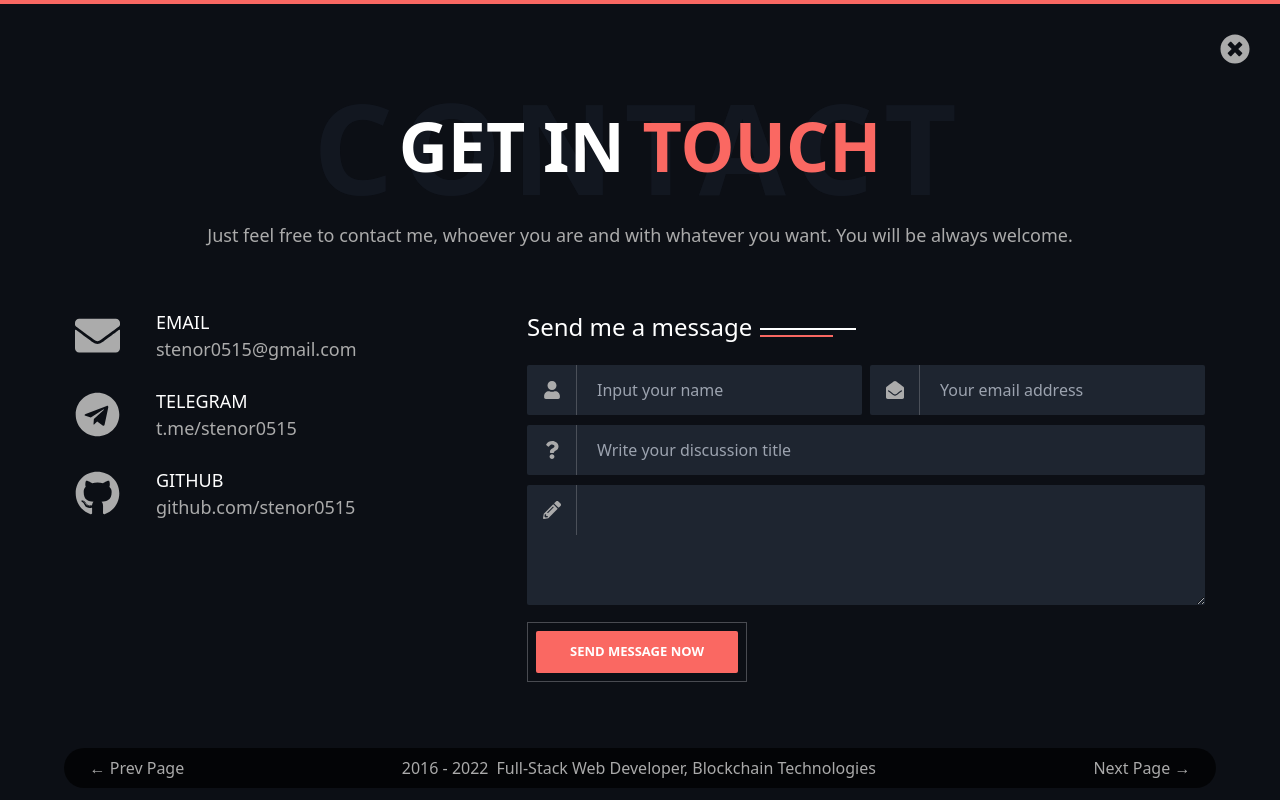
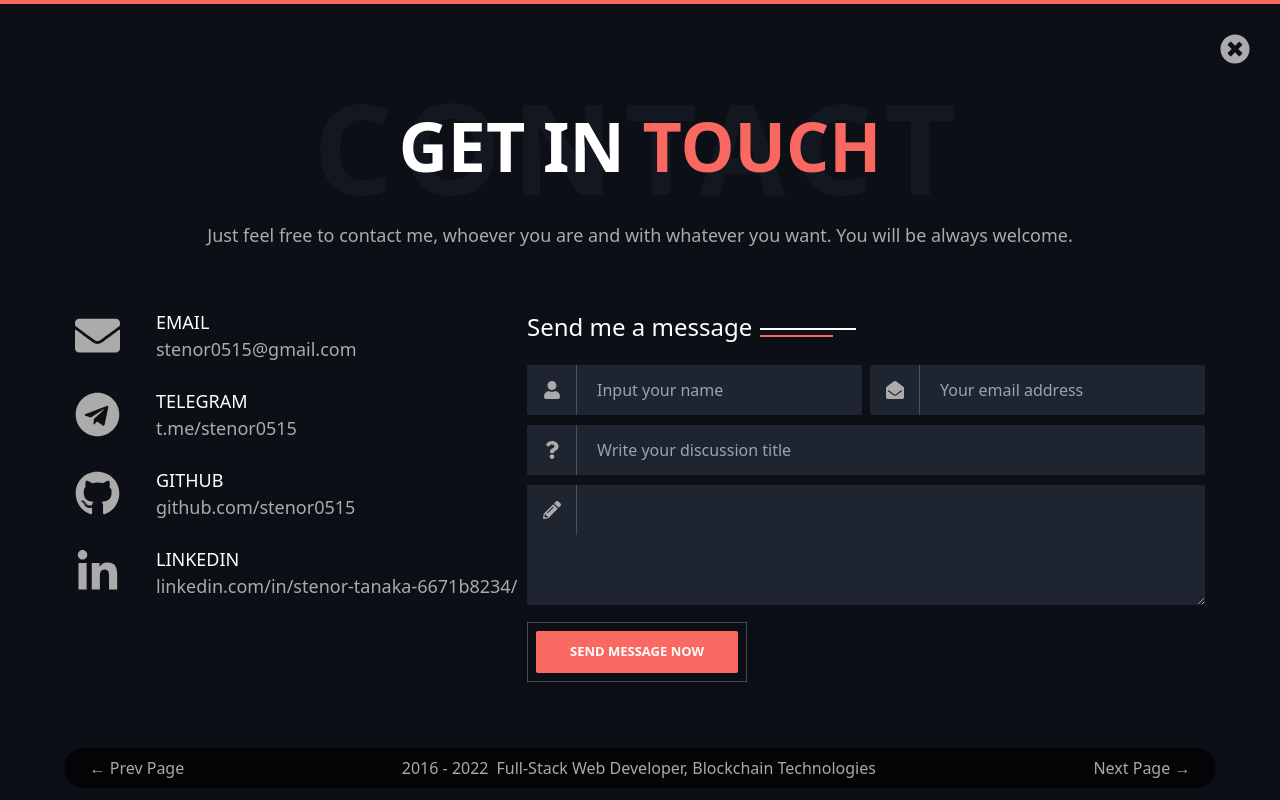
Before and after one commit to Stenor0515/next.js_my_website, a Next.js app: page /contact in a window 1280 px wide. Built offline with nearby package versions, Linux system fonts and the light colour scheme.

Commit message:
contact info modified

```diff
--- a/components/contact/contactBlock.tsx
+++ b/components/contact/contactBlock.tsx
@@ -1,4 +1,10 @@
-import { FaEnvelope, FaGithub, FaGithubAlt, FaTelegram } from 'react-icons/fa';
+import {
+  FaEnvelope,
+  FaGithub,
+  FaGithubAlt,
+  FaTelegram,
+  FaLinkedinIn,
+} from "react-icons/fa";
 
 const ContactBlock = ({ type, value }: propsType) => {
   console.log(new Date().getDate());
@@ -6,37 +12,24 @@ const ContactBlock = ({ type, value }: propsType) => {
     email: <FaEnvelope />,
     telegram: <FaTelegram />,
     github: <FaGithub />,
+    linkedin: <FaLinkedinIn />,
   };
-  var date = new Date();
   return (
-    <div className='contact-block mb-[25px] flex items-center gap-9'>
-      <div className='text-[45px]'>
-        {type === 'email' && FontIcons.email}
-        {type === 'telegram' && FontIcons.telegram}
-        {date.getFullYear() >= 2022 &&
-          date.getMonth() >= 3 &&
-          date.getDate() >= 22 &&
-          type === 'github' &&
-          FontIcons.github}
+    <div className="contact-block mb-[25px] flex items-center gap-9">
+      <div className="text-[45px]">
+        {type === "email" && FontIcons.email}
+        {type === "telegram" && FontIcons.telegram}
+        {type === "github" && FontIcons.github}
+        {type === "linkedin" && FontIcons.linkedin}
       </div>
 
       <div>
-        <h2 className='text-white text-[18px] uppercase'>
-          {type === 'github'
-            ? date.getFullYear() >= 2022 &&
-              date.getMonth() >= 3 &&
-              date.getDate() >= 22 &&
-              type
-            : type}
-        </h2>
-        <p>
-          {type === 'github'
-            ? date.getFullYear() >= 2022 &&
-              date.getMonth() >= 3 &&
-              date.getDate() >= 22 &&
-              value
-            : value}
-        </p>
+        <h2 className="text-white text-[18px] uppercase">{type}</h2>
+        {type === "email" ? (
+          <a href={`mailto:${value}`}>{value}</a>
+        ) : (
+          <a href={`https://${value}`}>{value}</a>
+        )}
       </div>
     </div>
   );
--- a/config.js
+++ b/config.js
@@ -1,7 +1,7 @@
 const config = {
-  NEXT_PUBLIC_SERVICE_ID: 'SMART_DEV_SERVICE',
-  NEXT_PUBLIC_TEMPLATE_ID: 'SMART_DEV_TEMPLATE_ID',
-  NEXT_PUBLIC_EMAILJS_USER_ID: 'SMART_K02',
+  NEXT_PUBLIC_SERVICE_ID: 'STENOR_TANAKA_SERVICE',
+  NEXT_PUBLIC_TEMPLATE_ID: 'STENOR_TANAKA_TEMPLATE_ID',
+  NEXT_PUBLIC_EMAILJS_USER_ID: 'STENOR0515',
 };
 
 export default config;
--- a/pages/contact/index.tsx
+++ b/pages/contact/index.tsx
@@ -34,7 +34,7 @@ const Contact = () => {
     const templateParams = {
       from_name: name,
       from_email: email,
-      to_name: 'James Jin',
+      to_name: 'Stenor Tanaka',
       message: totalMessage,
     };
     emailjs
--- a/resources/json/contact.json
+++ b/resources/json/contact.json
@@ -19,6 +19,10 @@
     {
       "type": "github",
       "value": "github.com/stenor0515"
+    },
+    {
+      "type": "linkedin",
+      "value": "linkedin.com/in/stenor-tanaka-6671b8234/"
     }
   ]
 }
--- a/resources/json/resume.json
+++ b/resources/json/resume.json
@@ -3,7 +3,7 @@
     "first": "My",
     "last": "history",
     "back": "resume",
-    "content": ["Followings are my Education & Public Experience."]
+    "content": ["My skills were called into question by my first evaluation as a Project developer. I was rated much lower than I had ever been rated. I realized that, after having been promoted into a new position, I needed to learn a lot more. Determined to never again get a low rating, I learned as much as I possibly could, and this quest for knowledge became the driving force behind my attaining the high rating I achieved for this year."]
   },
   "resume": [
     {
--- a/resources/json/services.json
+++ b/resources/json/services.json
@@ -4,13 +4,13 @@
     "last": "services",
     "back": "services",
     "content": [
-      "I am pretty good at designing 'cause I have experience of 3-months-working as a designer when I was at college, so sometimes I build website frontend without any design, only with my vision and sense this site is the example."
+      "I will make your dream come true!  High Quality, High Security, and Fast Delivery are my first rules during development."
     ]
   },
   "services": [
     {
       "title": "D-APP",
-      "content": "All kinds of dAPP including Defi, Crypto Currency, NFT market places..."
+      "content": "All kinds of dAPP including DEX, De-Fi, Crypto Currency, NFT..."
     },
     {
       "title": "SEO",
--- a/resources/json/works.json
+++ b/resources/json/works.json
@@ -4,7 +4,7 @@
     "last": "work",
     "back": "works",
     "content": [
-      "I am working as a web developer since 2015. Worked in more than 20 live projects and also with more than 10 different clients!"
+      "I am working as a web developer since 2016. Worked in more than 20 live projects and also with more than 10 different clients!"
     ]
   }
 }
--- a/tsconfig.json
+++ b/tsconfig.json
@@ -22,6 +22,6 @@
     "resources/data/widthData.js",
     "resources/data/widthData.txs",
     "features/counter/Counter.spec.tsx.null"
-, "pages/_app.jsx", "components/particleBackground.jsx"  ],
+, "pages/_app.jsx", "components/particleBackground.jsx", "components/contact/contactBlock.jsx"  ],
   "exclude": ["node_modules"]
 }
```
